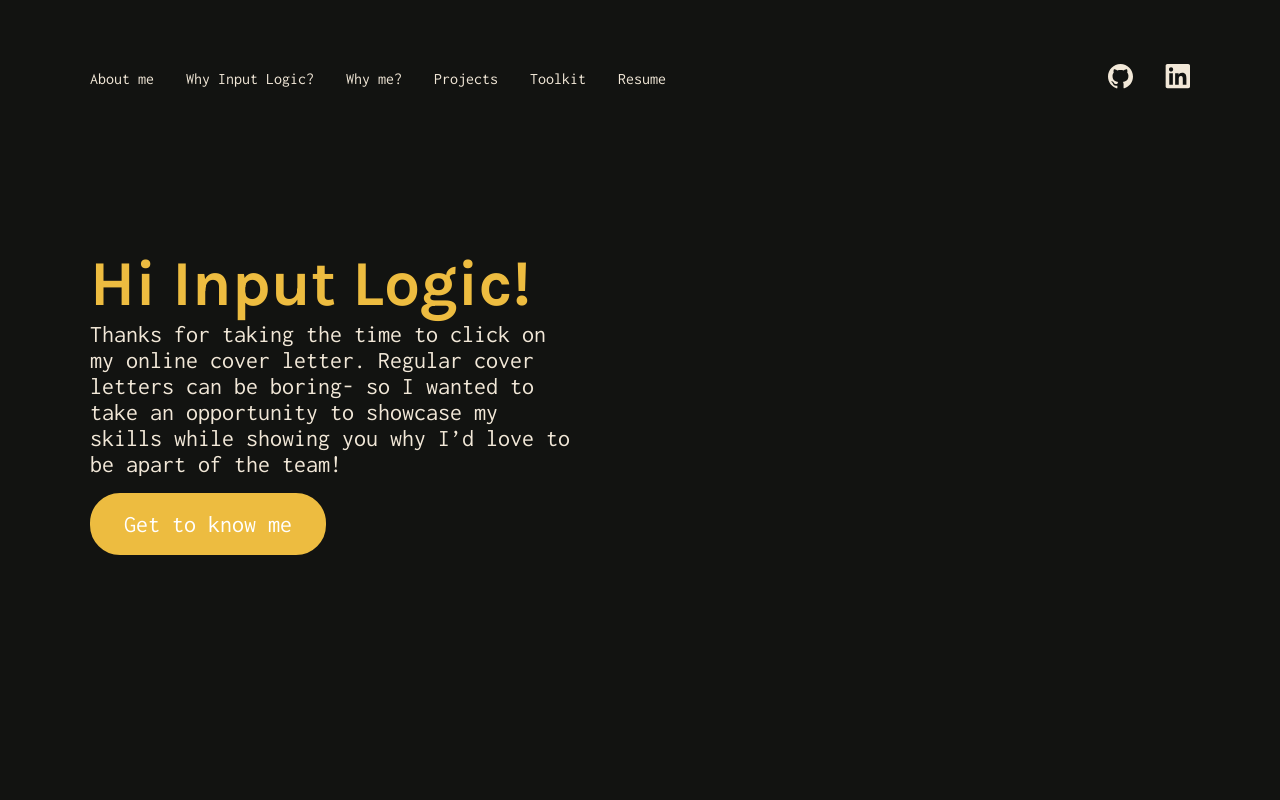
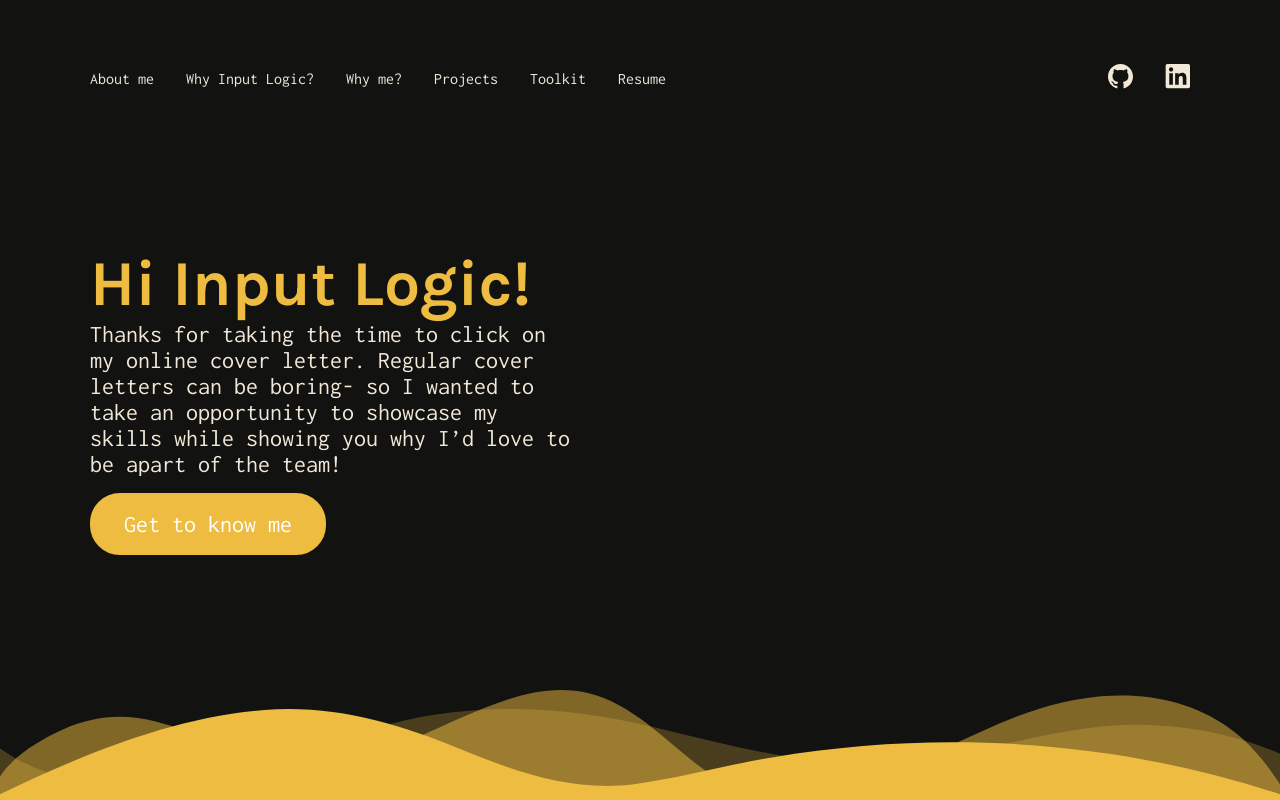
Before and after one commit to kaseyvee/its-kasey, a React (Vite) app: page / in a window 1280 px wide. Built offline with nearby package versions, Linux system fonts and the light colour scheme.

Commit message:
Add shape divider

```diff
--- /dev/null
+++ b/src/components/Divider.jsx
@@ -0,0 +1,13 @@
+function Divider() {
+  return (
+    <div className="custom-shape-divider-bottom-1682559629">
+      <svg data-name="Layer 1" xmlns="http://www.w3.org/2000/svg" viewBox="0 0 1200 120" preserveAspectRatio="none">
+        <path d="M0,0V46.29c47.79,22.2,103.59,32.17,158,28,70.36-5.37,136.33-33.31,206.8-37.5C438.64,32.43,512.34,53.67,583,72.05c69.27,18,138.3,24.88,209.4,13.08,36.15-6,69.85-17.84,104.45-29.34C989.49,25,1113-14.29,1200,52.47V0Z" opacity=".25" className="shape-fill"></path>
+        <path d="M0,0V15.81C13,36.92,27.64,56.86,47.69,72.05,99.41,111.27,165,111,224.58,91.58c31.15-10.15,60.09-26.07,89.67-39.8,40.92-19,84.73-46,130.83-49.67,36.26-2.85,70.9,9.42,98.6,31.56,31.77,25.39,62.32,62,103.63,73,40.44,10.79,81.35-6.69,119.13-24.28s75.16-39,116.92-43.05c59.73-5.85,113.28,22.88,168.9,38.84,30.2,8.66,59,6.17,87.09-7.5,22.43-10.89,48-26.93,60.65-49.24V0Z" opacity=".5" className="shape-fill"></path>
+        <path d="M0,0V5.63C149.93,59,314.09,71.32,475.83,42.57c43-7.64,84.23-20.12,127.61-26.46,59-8.63,112.48,12.24,165.56,35.4C827.93,77.22,886,95.24,951.2,90c86.53-7,172.46-45.71,248.8-84.81V0Z" className="shape-fill"></path>
+      </svg>
+    </div>
+  );
+}
+
+export default Divider;
--- a/src/sections/Hero.jsx
+++ b/src/sections/Hero.jsx
@@ -1,5 +1,6 @@
 import company from '../data';
 import InfoBlock from "../components/InfoBlock"
+import Divider from '../components/Divider';
 
 function Hero() {
   return (
@@ -13,6 +14,7 @@
           buttonText="Get to know me"
         />
       </div>
+      <Divider />
     </section>
   );
 }
--- /dev/null
+++ b/src/styles/components/_divider.scss
@@ -0,0 +1,20 @@
+.custom-shape-divider-bottom-1682559629 {
+  position: absolute;
+  bottom: 0;
+  left: 0;
+  width: 100%;
+  overflow: hidden;
+  line-height: 0;
+  transform: rotate(180deg);
+}
+
+.custom-shape-divider-bottom-1682559629 svg {
+  position: relative;
+  display: block;
+  width: calc(100% + 1.3px);
+  height: 120px;
+}
+
+.custom-shape-divider-bottom-1682559629 .shape-fill {
+  fill: #EDBC40;
+}
--- a/src/styles/components/_nav.scss
+++ b/src/styles/components/_nav.scss
@@ -3,6 +3,7 @@
   right: 0;
   top: 0;
   height: 100%;
+  z-index: 10;
 
   display: flex;
   justify-content: center;
--- a/src/styles/components/index.scss
+++ b/src/styles/components/index.scss
@@ -2,3 +2,4 @@
 @import "nav-items";
 @import "nav";
 @import "info-block";
+@import "divider";
--- a/src/styles/sections/_hero.scss
+++ b/src/styles/sections/_hero.scss
@@ -4,6 +4,7 @@
   display: flex;
   align-items: center;
   justify-content: center;
+  position: relative;
 
   .wrapper {
     padding: 2rem;
```
